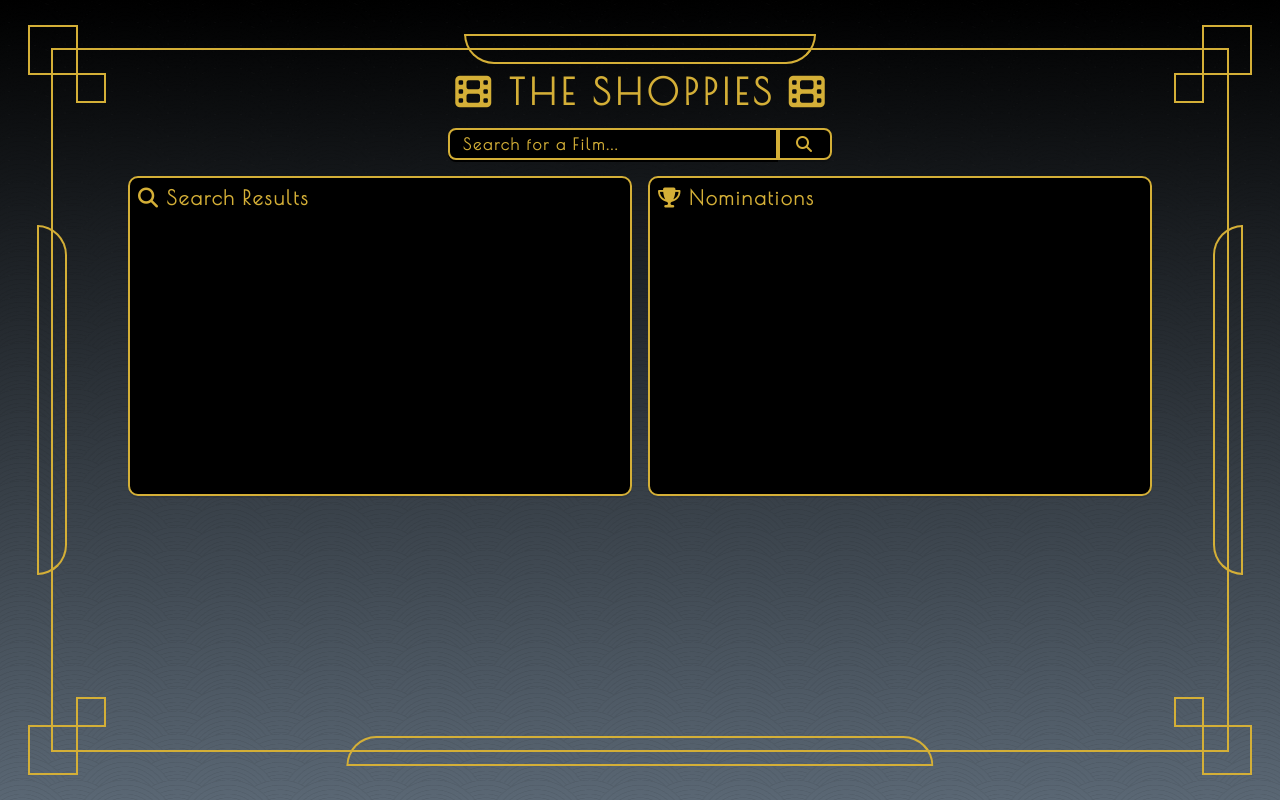
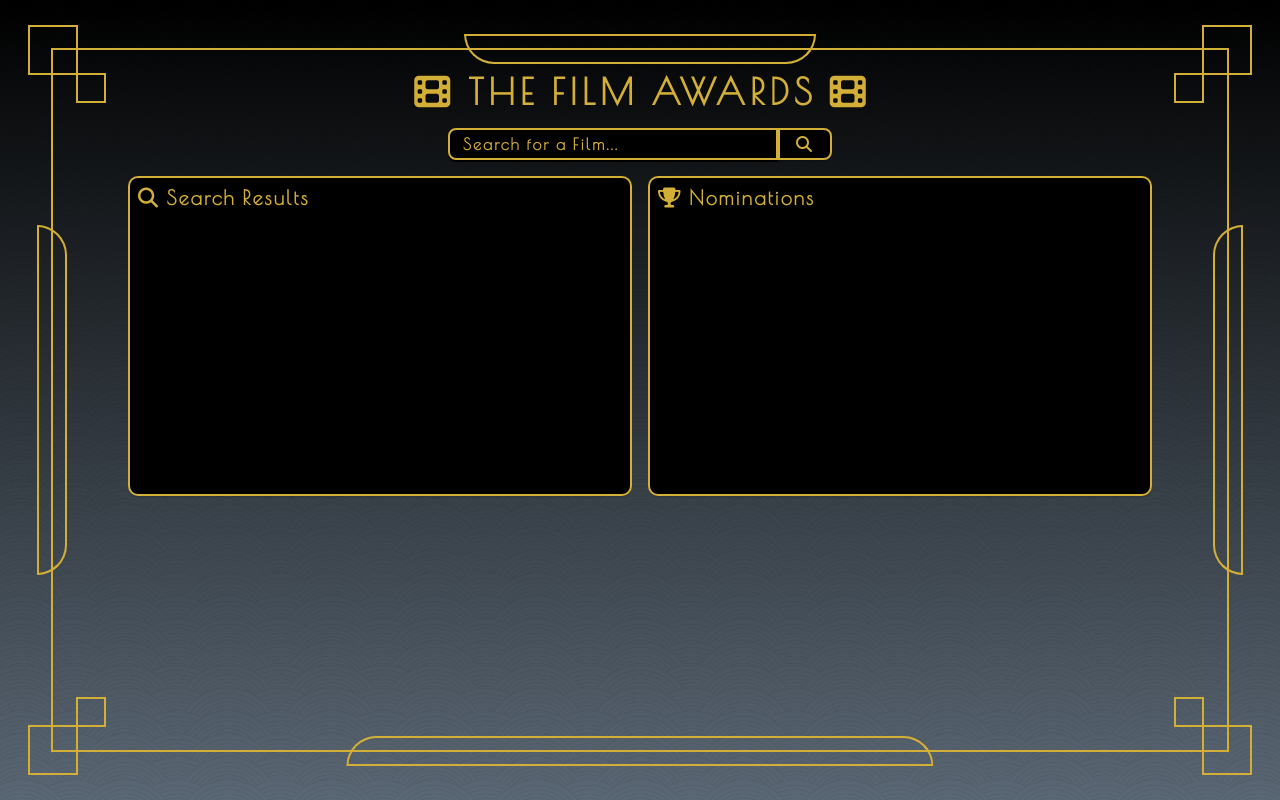
Before and after one commit to davemgj84/theFilmAwards, a React (Create React App) app: page / in a window 1280 px wide. Built offline with nearby package versions, Linux system fonts and the light colour scheme.

Commit message:
update name - shoppies is now The Film Awards

```diff
--- a/src/App.js
+++ b/src/App.js
@@ -1,11 +1,11 @@
 import React from "react";
-import Shoppies from "../src/components/Shoppies";
+import FilmAwards from "../src/components/FilmAwards";
 import ArtDecoFrame from "./components/ArtDecoFrame";
 
 const App = () => {
   return (
     <div className="app">
-      <Shoppies />
+      <FilmAwards />
       <ArtDecoFrame />
     </div>
   );
--- /dev/null
+++ b/src/components/FilmAwards.jsx
@@ -0,0 +1,35 @@
+import React, { useState } from "react";
+import "../styles/FilmAwards.scss";
+import "../styles/responsive/FilmAwards-resp.scss";
+import Search from "./Search";
+import Results from "./Results";
+import Nominations from "./Nominations";
+import Banner from "./Banner";
+
+const FilmAwards = () => {
+  const [query, setQuery] = useState("");
+  const [results, setResults] = useState([]);
+  const [nominee, setNominee] = useState([]);
+
+  return (
+    <section className="film-awards">
+      <h1>
+        <i className="fas fa-film"></i> THE FILM AWARDS{" "}
+        <i className="fas fa-film"></i>
+      </h1>
+      <Search setResults={setResults} query={query} setQuery={setQuery} />
+      <div className="results-noms">
+        <Results
+          query={query}
+          results={results}
+          nominee={nominee}
+          setNominee={setNominee}
+        />
+        <Nominations nominee={nominee} setNominee={setNominee} />
+        <Banner nominee={nominee} />
+      </div>
+    </section>
+  );
+};
+
+export default FilmAwards;
--- a/src/components/Shoppies.jsx
+++ /dev/null
@@ -1,35 +0,0 @@
-import React, { useState } from "react";
-import "../styles/Shoppies.scss";
-import "../styles/responsive/Shoppies-resp.scss";
-import Search from "./Search";
-import Results from "./Results";
-import Nominations from "./Nominations";
-import Banner from "./Banner";
-
-const Shoppies = () => {
-  const [query, setQuery] = useState("");
-  const [results, setResults] = useState([]);
-  const [nominee, setNominee] = useState([]);
-
-  return (
-      <section className="shoppies">
-        <h1>
-          <i className="fas fa-film"></i> THE SHOPPIES{" "}
-          <i className="fas fa-film"></i>
-        </h1>
-        <Search setResults={setResults} query={query} setQuery={setQuery} />
-        <div className="results-noms">
-          <Results
-            query={query}
-            results={results}
-            nominee={nominee}
-            setNominee={setNominee}
-          />
-          <Nominations nominee={nominee} setNominee={setNominee} />
-          <Banner nominee={nominee} />
-        </div>
-      </section>
-  );
-};
-
-export default Shoppies;
--- a/src/styles/Shoppies.scss
+++ b/src/styles/FilmAwards.scss
@@ -1,4 +1,4 @@
-.shoppies {
+.film-awards {
   width: 100%;
   display: flex;
   align-items: center;
--- a/src/styles/responsive/Shoppies-resp.scss
+++ b/src/styles/responsive/FilmAwards-resp.scss
@@ -1,5 +1,5 @@
 @media screen and (max-width: 1600px) {
-  .shoppies {
+  .film-awards {
     margin-top: 4rem;
     h1 {
       font-size: 40px;
@@ -11,7 +11,7 @@
 }
 
 @media screen and (max-width: 1440px) {
-  .shoppies {
+  .film-awards {
     margin-top: 3.5rem;
     h1 {
       font-size: 36px;
@@ -21,7 +21,7 @@
 }
 
 @media screen and (max-width: 1280px) {
-  .shoppies {
+  .film-awards {
     margin-top: 2.5rem;
     h1 {
       font-size: 36px;
@@ -31,7 +31,7 @@
 }
 
 @media screen and (max-width: 1024px) {
-  .shoppies {
+  .film-awards {
     margin-top: 5rem;
     h1 {
       font-size: 36px;
```
Also changed, not shown: 5 other files (tests, documents, lock files or other folders).
